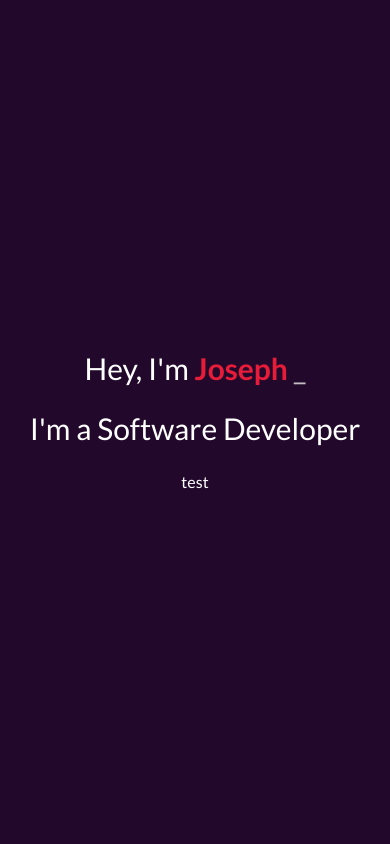
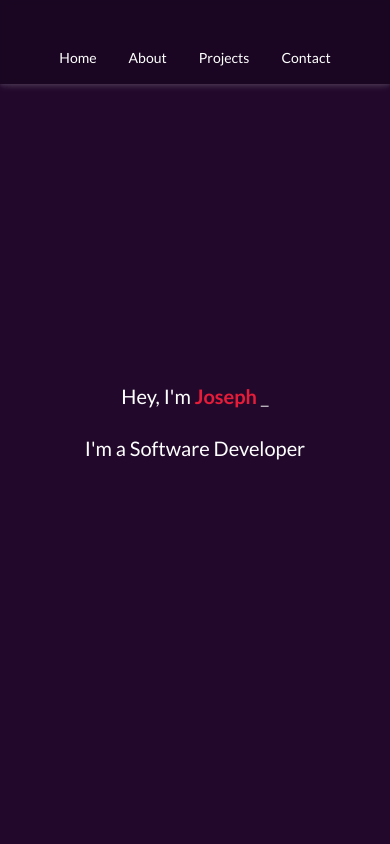
Before and after one commit to josephleungg/josephleungg.github.io, a Next.js app: page / in a window 390 px wide. Shown: the top 844 px of the page. Built offline with nearby package versions, Linux system fonts and the light colour scheme.

Commit message:
mobile menubar

```diff
--- a/app/_document.js
+++ b/app/_document.js
@@ -4,9 +4,10 @@ import Document, { Html, Head, Main, NextScript } from 'next/document';
 class MyDocument extends Document {
   render() {
     return (
-      <Html>
+      <Html lang="en">
         <Head>
-          <link rel="icon" href="/favicon.png" type="image/png" />
+          <title>Personal Portfolio</title>
+          <meta name="description" content="Joseph Leung Personal Portfolio Website" />
         </Head>
         <body>
           <Main />
--- a/app/components/cycleTitle.js
+++ b/app/components/cycleTitle.js
@@ -40,6 +40,6 @@ export default function CycleTitle() {
     }, [currWordIndex]);
 
     return (
-        <p className="text-3xl">I'm a <span className="">{currWord}</span></p>
+        <p className="">I'm a <span className="">{currWord}</span></p>
     );
 }
--- a/app/components/menuBar.js
+++ b/app/components/menuBar.js
@@ -1,6 +1,21 @@
+'use client';
+import react, { useState } from 'react';
+
 export default function MenuBar() {
+    const tabs = ["Home", "About", "Projects", "Contact"];
+    const tabLinks = ["#home", "#about", "#projects", "#contact"];
+
     return (
         <>
+            <div className="space-x-8 pb-4 text-sm min-h-full flex justify-center items-end absolute inset-0 bg-menuColor bg-opacity-50 backdrop-blur-weak glow-shadow md:hidden">
+                {tabs.map((tab, index) => (
+                    <a key={index} className="hover-text-glow hover-flicker-underline" href={tabLinks[index]}>{tab}</a>
+                ))}
+            </div>
+
+            <div className="invisible md:visible md:bg-menuColor md:bg-opacity-50 md:glow-shadow-2 md:min-w-full md:min-h-full">
+                {/* Content here */}
+            </div>
         </>
     );
 }
--- a/app/globals.css
+++ b/app/globals.css
@@ -6,7 +6,43 @@
 @tailwind utilities;
 
 @layer utilities {
-  .text-balance {
-    text-wrap: balance;
+
+  .glow-shadow {
+    box-shadow: 0 1px 2px rgba(255, 255, 255, 0.05), 0 2px 4px rgba(255, 255, 255, 0.05), 0 3px 6px rgba(255, 255, 255, 0.05), 0 4px 8px rgba(255, 255, 255, 0.05);
   }
+
+  .glow-shadow-2 {
+    box-shadow: 1px 0 2px rgba(255, 255, 255, 0.05), 2px 0 4px rgba(255, 255, 255, 0.05), 3px 0 6px rgba(255, 255, 255, 0.05), 4px 0 8px rgba(255, 255, 255, 0.05);
+  }
+
+  .hover-text-glow:hover {
+    animation: pulse 1s infinite;
+    text-decoration:underline;
+  }
+
+  @keyframes pulse{
+    /* red pulsing animation */
+    0% { transform: scale(1); }
+    50% { transform: scale(1); color: #e61c39; }
+    100% { transform: scale(1); color: white; }
+  }
+
+  .fade-in {
+    animation: fadeIn 0.5s forwards;
+  }
+
+  .fade-out {
+    animation: fadeOut 0.5s forwards;
+  }
+
+  @keyframes fadeIn {
+    from { opacity: 0; }
+    to { opacity: 1; }
+  }
+
+  @keyframes fadeOut {
+    from { opacity: 1; }
+    to { opacity: 0; }
+  }
+
 }
--- a/app/layout.js
+++ b/app/layout.js
@@ -1,14 +1,55 @@
+'use client';
+import React, { useEffect } from 'react';
 import "./globals.css";
-
-export const metadata = {
-  title: "Personal Portfolio",
-  description: "Joseph Leung Personal Portfolio Website",
-};
+import MenuBar from './components/menuBar';
 
 export default function RootLayout({ children }) {
+  useEffect(() => {
+    const handleLinkClick = (event) => {
+      if (event.target.tagName === 'A' && event.target.href) {
+        event.preventDefault();
+        const targetId = event.target.getAttribute('href');
+        const targetElement = document.querySelector(targetId);
+        const contentSection = document.querySelector('#content');
+
+        if (targetElement && contentSection) {
+          if (window.location.hash === targetId) {
+            return;
+          }
+
+          contentSection.classList.add('fade-out');
+
+          setTimeout(() => {
+            window.location.hash = targetId;
+            contentSection.classList.remove('fade-out');
+            contentSection.classList.add('fade-in');
+
+            setTimeout(() => {
+              contentSection.classList.remove('fade-in');
+            }, 500);
+          }, 500);
+        }
+      }
+    };
+
+    document.addEventListener('click', handleLinkClick);
+
+    return () => {
+      document.removeEventListener('click', handleLinkClick);
+    };
+  }, []);
+
   return (
     <html lang="en">
-      <body className="bg-primary text-white font-lato">{children}</body>
+      <body className="flex flex-col md:flex-row bg-primary text-white font-lato">
+        <div className="md:min-w-[15%] md:min-h-screen h-[10vh] fixed min-w-full">
+          <MenuBar />
+        </div>
+
+        <div id="content" className="md:ml-[15%] md:min-w-[85%] min-h-screen">
+          {children}
+        </div>
+      </body>
     </html>
   );
 }
--- a/app/page.js
+++ b/app/page.js
@@ -8,25 +8,31 @@ export default function Home() {
     <div>
 
       {/* main section at top */}
-      <div className="flex flex-col space-y-6 min-h-screen min-w-screen justify-center items-center">
+      <div id="home" className="flex flex-col min-h-screen text-xl md:text-3xl space-y-6 justify-center items-center">
 
         <div className="">
-          <p className="text-3xl">Hey, I'm <span className="text-secondary font-bold">Joseph </span><span className="animate-flicker">_</span></p>
+          <p className="">Hey, I'm <span className="text-secondary font-bold">Joseph </span><span className="animate-flicker">_</span></p>
         </div>
 
         <div className="">
           <CycleTitle />
         </div>
 
-        <div className="">
-          test
-        </div>
-
       </div>
 
       {/* about me */}
-      <div className="flex min-h-screen min-w-screen justify-center items-center">
-        hi
+      <div id="about" className="flex min-h-screen justify-center items-center">
+        about
+      </div>
+
+      {/* projects */}
+      <div id="projects" className="flex min-h-screen justify-center items-center">
+        projects
+      </div>
+
+      {/* contact me */}
+      <div id="contact" className="flex min-h-screen justify-center items-center">
+        contact
       </div>
 
     </div>
--- a/tailwind.config.js
+++ b/tailwind.config.js
@@ -7,6 +7,9 @@ module.exports = {
   ],
   theme: {
     extend: {
+      backdropBlur: {
+        'weak': '2px',
+      },
       keyframes: {
         flicker: {
           '0%, 100%': { opacity: 1 },
@@ -22,6 +25,7 @@ module.exports = {
       },
       colors: {
         primary: "#22092C",
+        menuColor: "#130518",
         secondary: "#e61c39",
         tertiary: "#cb374b",
       },
```
